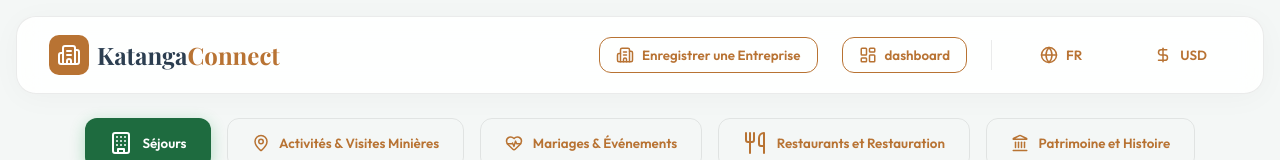
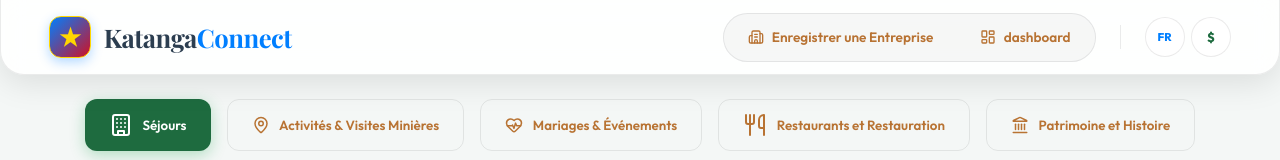
Before and after one commit to georgefaceprint/katanga-connect, a React (Vite) app: page / in a window 1280 px wide. Shown: the top 160 px of the page. Built offline with nearby package versions, Linux system fonts and the light colour scheme; a web font is replaced by a local one.

Commit message:
style: premium header makeover with DRC branding and improved grouping

```diff
--- a/src/components/Header.jsx
+++ b/src/components/Header.jsx
@@ -6,31 +6,104 @@ const Header = ({ setView }) => {
   const { lang, toggleLang, currency, toggleCurrency, t } = useApp();
 
   return (
-    <header className="glass" style={{ margin: '1rem', position: 'sticky', top: '1rem', zIndex: 1000, padding: '1rem 2rem', display: 'flex', justifyContent: 'space-between', alignItems: 'center' }}>
-      <div className="brand" style={{ display: 'flex', alignItems: 'center', gap: '0.5rem', cursor: 'pointer' }} onClick={() => setView('portal')}>
-        <div style={{ width: '40px', height: '40px', background: 'var(--secondary)', borderRadius: '10px', display: 'flex', alignItems: 'center', justifyContent: 'center' }}>
-          <Building2 color="white" />
+    <header className="glass fade-in" style={{
+      margin: '0',
+      position: 'sticky',
+      top: '0',
+      zIndex: 1000,
+      padding: '0.8rem 3rem',
+      display: 'flex',
+      justifyContent: 'space-between',
+      alignItems: 'center',
+      borderRadius: '0 0 24px 24px',
+      borderTop: 'none',
+      boxShadow: '0 8px 32px rgba(0,0,0,0.1)'
+    }}>
+      {/* Brand Cluster */}
+      <div className="brand" style={{ display: 'flex', alignItems: 'center', gap: '0.8rem', cursor: 'pointer' }} onClick={() => setView('portal')}>
+        <div style={{
+          width: '42px',
+          height: '42px',
+          background: 'linear-gradient(135deg, #007FFF 0%, #CE1126 100%)',
+          borderRadius: '12px',
+          display: 'flex',
+          alignItems: 'center',
+          justifyContent: 'center',
+          boxShadow: '0 4px 12px rgba(0, 127, 255, 0.3)',
+          border: '1.5px solid #FFD700'
+        }}>
+          <span style={{ color: '#FFD700', fontSize: '1.5rem', fontWeight: 'bold' }}>★</span>
         </div>
-        <h2 className="brand-font" style={{ fontSize: '1.5rem', fontWeight: 'bold' }}>Katanga<span style={{ color: 'var(--secondary)' }}>Connect</span></h2>
+        <h2 className="brand-font" style={{ fontSize: '1.6rem', fontWeight: '800', letterSpacing: '-0.5px' }}>
+          Katanga<span style={{ color: '#007FFF' }}>Connect</span>
+        </h2>
       </div>
 
-      <nav style={{ display: 'flex', gap: '1.5rem', alignItems: 'center' }}>
-        <button className="btn btn-secondary" onClick={() => setView('onboard')} style={{ padding: '0.5rem 1rem' }}>
-          <Building2 size={18} /> {t('onboardNav')}
-        </button>
-        <button className="btn btn-secondary" onClick={() => setView('admin')} style={{ padding: '0.5rem 1rem' }}>
-          <LayoutDashboard size={18} /> {t('dashboard')}
-        </button>
+      {/* Nav Cluster */}
+      <nav style={{ display: 'flex', gap: '1rem', alignItems: 'center' }}>
+        <div style={{ display: 'flex', gap: '0.5rem', background: 'rgba(0,0,0,0.03)', padding: '0.3rem', borderRadius: '40px', border: '1px solid var(--glass-border)' }}>
+          <button
+            className="btn btn-secondary"
+            onClick={() => setView('onboard')}
+            style={{ padding: '0.6rem 1.2rem', borderRadius: '30px', border: 'none', background: 'transparent', fontSize: '0.85rem', fontWeight: '600' }}
+          >
+            <Building2 size={16} /> {t('onboardNav')}
+          </button>
+          <button
+            className="btn btn-secondary"
+            onClick={() => setView('admin')}
+            style={{ padding: '0.6rem 1.2rem', borderRadius: '30px', border: 'none', background: 'transparent', fontSize: '0.85rem', fontWeight: '600' }}
+          >
+            <LayoutDashboard size={16} /> {t('dashboard')}
+          </button>
+        </div>
 
-        <div style={{ height: '30px', width: '1px', background: 'var(--glass-border)' }}></div>
+        <div style={{ height: '24px', width: '1px', background: 'var(--glass-border)', margin: '0 0.5rem' }}></div>
 
-        <button className="btn btn-secondary" onClick={toggleLang} style={{ border: 'none' }}>
-          <Globe size={18} /> {lang.toUpperCase()}
-        </button>
+        {/* Tools Cluster */}
+        <div style={{ display: 'flex', gap: '0.4rem' }}>
+          <button
+            className="btn btn-secondary"
+            onClick={toggleLang}
+            style={{
+              width: '40px',
+              height: '40px',
+              borderRadius: '50%',
+              padding: 0,
+              display: 'flex',
+              alignItems: 'center',
+              justifyContent: 'center',
+              border: '1px solid var(--glass-border)',
+              background: 'white',
+              fontSize: '0.7rem',
+              fontWeight: 'bold',
+              color: '#007FFF'
+            }}
+            title="Switch Language"
+          >
+            {lang.toUpperCase()}
+          </button>
 
-        <button className="btn btn-secondary" onClick={toggleCurrency} style={{ border: 'none' }}>
-          <DollarSign size={18} /> {currency}
-        </button>
+          <button
+            className="btn btn-secondary"
+            onClick={toggleCurrency}
+            style={{
+              width: '40px',
+              height: '40px',
+              borderRadius: '50%',
+              padding: 0,
+              display: 'flex',
+              alignItems: 'center',
+              justifyContent: 'center',
+              border: '1px solid var(--glass-border)',
+              background: 'white',
+              color: 'var(--primary)'
+            }}
+            title="Switch Currency"
+          >
+            <span style={{ fontSize: '0.8rem', fontWeight: 'bold' }}>{currency === 'USD' ? '$' : 'FC'}</span>
+          </button>
+        </div>
       </nav>
     </header>
   );
```
